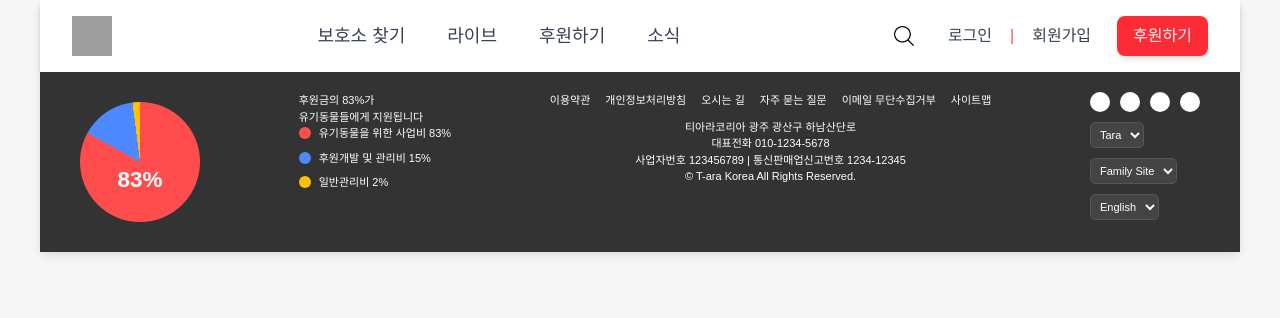
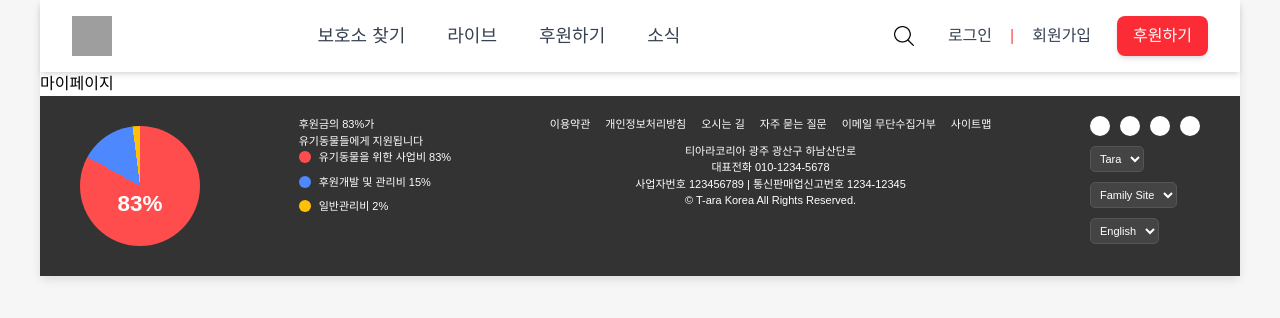
Before and after one commit to p990805/commonproject, a React (Vite) app in the folder T-ara/: page /mypage in a window 1280 px wide. Shown: the top 318 px of the page. Built offline with nearby package versions, Linux system fonts and the light colour scheme; grey boxes are pictures that could not be loaded.

Commit message:
[주찬] Feat : 마이페이지 구현 시도 01.30

```diff
--- a/T-ara/src/App.jsx
+++ b/T-ara/src/App.jsx
@@ -10,6 +10,7 @@ import SuccessfulSignup from './components/signup/SuccessfulSignup'
 import ShelterPage from './pages/ShelterPage'
 import LocationsPage from './pages/LocationsPage'
 import CommunityPage from './pages/CommunityPage'
+import MyPage from './pages/MyPage'
 
 
 
@@ -31,6 +32,7 @@ function App() {
         <Route path="/signup/successfulsignup" element={<SuccessfulSignup />} />
         <Route path="/locations" element={<LocationsPage />} />
         <Route path="/community" element={<CommunityPage />} />
+        <Route path="/mypage" element={<MyPage />} />
       </Routes>
       <Footer />
     </>
--- /dev/null
+++ b/T-ara/src/pages/MyPage.jsx
@@ -0,0 +1,9 @@
+const MyPage=()=>{
+
+    return(
+        <div>
+            마이페이지
+        </div>
+    )
+}
+export default MyPage;
```
